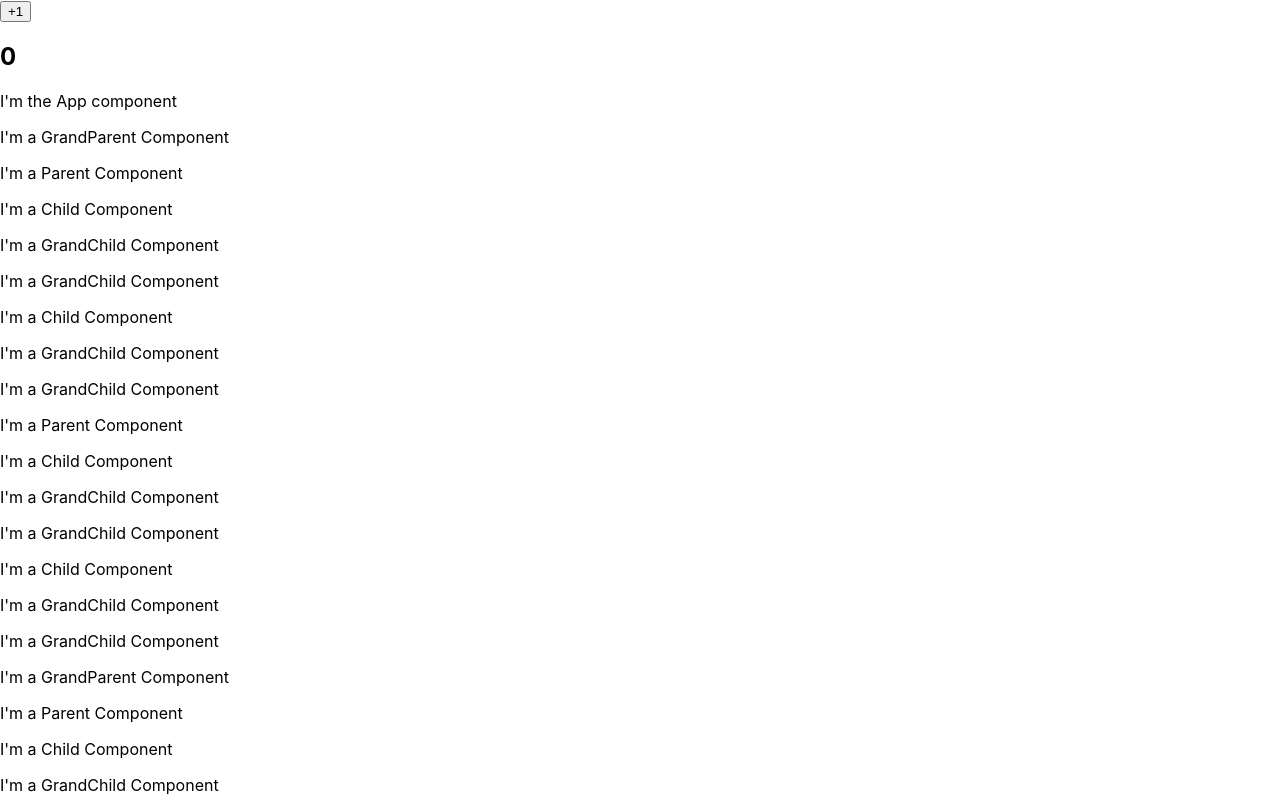
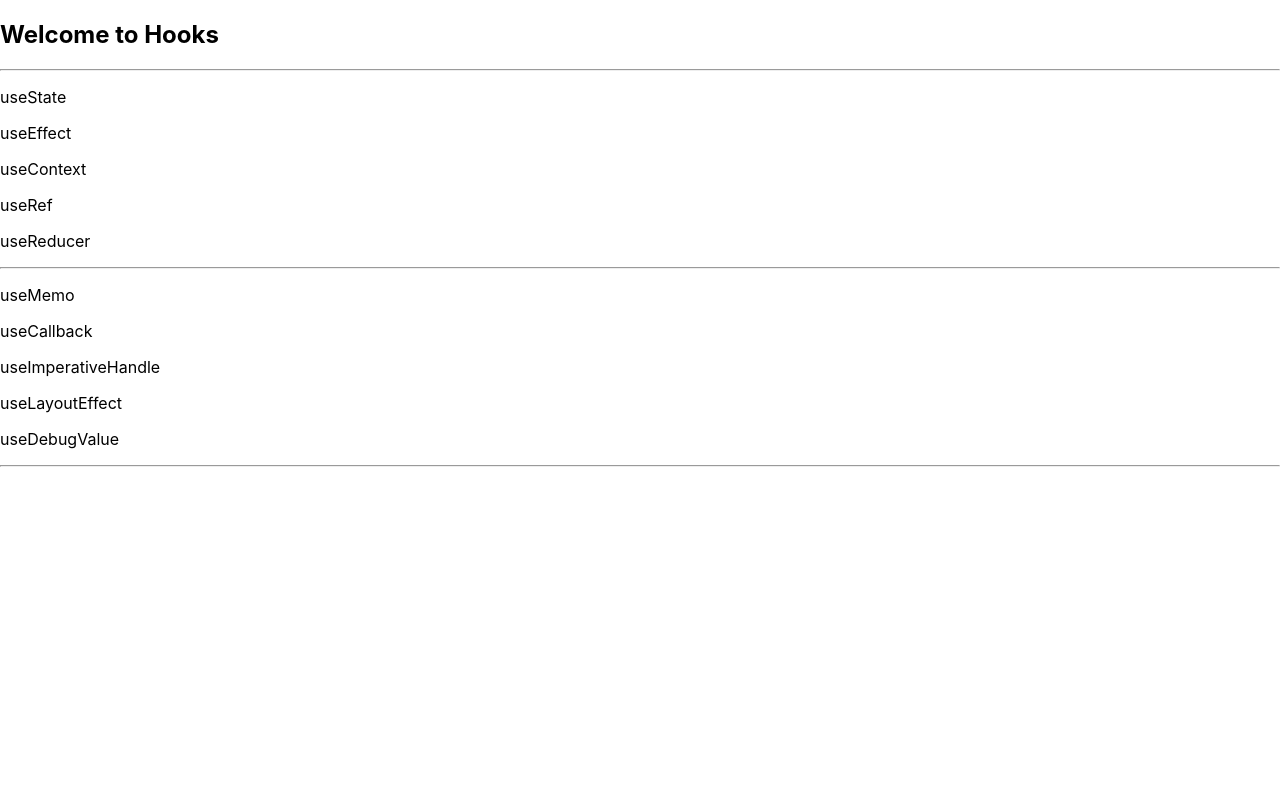
Before and after one commit to shirkedarshan/React-Practice-with-Add-To-Cart, a React (Create React App) app: page / in a window 1280 px wide. Shown: the top 800 px of the page. Built offline with nearby package versions, Linux system fonts and the light colour scheme.

Commit message:
Hooks : Welcome to hooks

```diff
--- a/src/App.js
+++ b/src/App.js
@@ -1,23 +1,24 @@
-import React, {Component} from "react"
-import GrandParent from "./GrandParent"
+import React from "react"
 
-class App extends Component {
-    state = { count: 0 }
-
-    increment = () => this.setState(prevState => ({count: prevState.count + 1}))
-
-    render() {
-        console.log("[GP] [P] [C] [GC] APP just rendered")
+function App (){
         return (
             <div>
-                <button onClick={this.increment}>+1</button>
-                <h2>{this.state.count}</h2>
-                <p>I'm the App component</p>
-                <GrandParent count={this.state.count} />
-                <GrandParent />
+                <h2>Welcome to Hooks</h2>
+                <hr/>
+                <p>useState</p>
+                <p>useEffect</p>
+                <p>useContext</p>
+                <p>useRef</p>
+                <p>useReducer</p>
+                <hr/>
+                <p>useMemo</p>
+                <p>useCallback</p>
+                <p>useImperativeHandle</p>
+                <p>useLayoutEffect</p>
+                <p>useDebugValue</p>
+                <hr/>
             </div>
         )
-    }
 }
 
 export default App
--- a/src/Child.js
+++ /dev/null
@@ -1,15 +0,0 @@
-import React, {memo} from "react"
-import GrandChild from "./GrandChild"
-
-function Child() {
-    console.log("[ ]   [ ]   [🧒🏻]   [ ] rendered")
-    return (
-        <div>
-            <p>I'm a Child Component</p>
-            <GrandChild />
-            <GrandChild />
-        </div>
-    )
-}
-
-export default memo(Child)
--- a/src/GrandChild.js
+++ /dev/null
@@ -1,10 +0,0 @@
-import React, {memo} from "react"
-
-export default memo(function GrandChild() {
-    console.log("[ ]   [ ]   [ ]   [👶🏻] rendered")
-    return (
-        <div>
-            <p>I'm a GrandChild Component</p>
-        </div>
-    )
-})
--- a/src/GrandParent.js
+++ /dev/null
@@ -1,23 +0,0 @@
-import React from "react"
-import Parent from "./Parent"
-
-function GrandParent(props) {
-    console.log("[👴🏼]   [ ]   [ ]   [ ] rendered")
-    return (
-        <div>
-            <p>I'm a GrandParent Component</p>
-            <Parent />
-            <Parent />
-        </div>
-    )
-}
-
-function areEqual(prevProps, nextProps) {
-  /*
-  return true if passing nextProps to render would return
-  the same result as passing prevProps to render,
-  otherwise return false
-  */
-}
-
-export default React.memo(GrandParent, areEqual)
--- a/src/Parent.js
+++ /dev/null
@@ -1,13 +0,0 @@
-import React from "react"
-import Child from "./Child"
-
-export default React.memo(function Parent() {
-    console.log("[ ]   [👩🏼‍⚕️]   [ ]   [ ] rendered")
-    return (
-        <div>
-            <p>I'm a Parent Component</p>
-            <Child />
-            <Child />
-        </div>
-    )
-})
```
Also changed, not shown: 1 other file (tests, documents, lock files or other folders).
